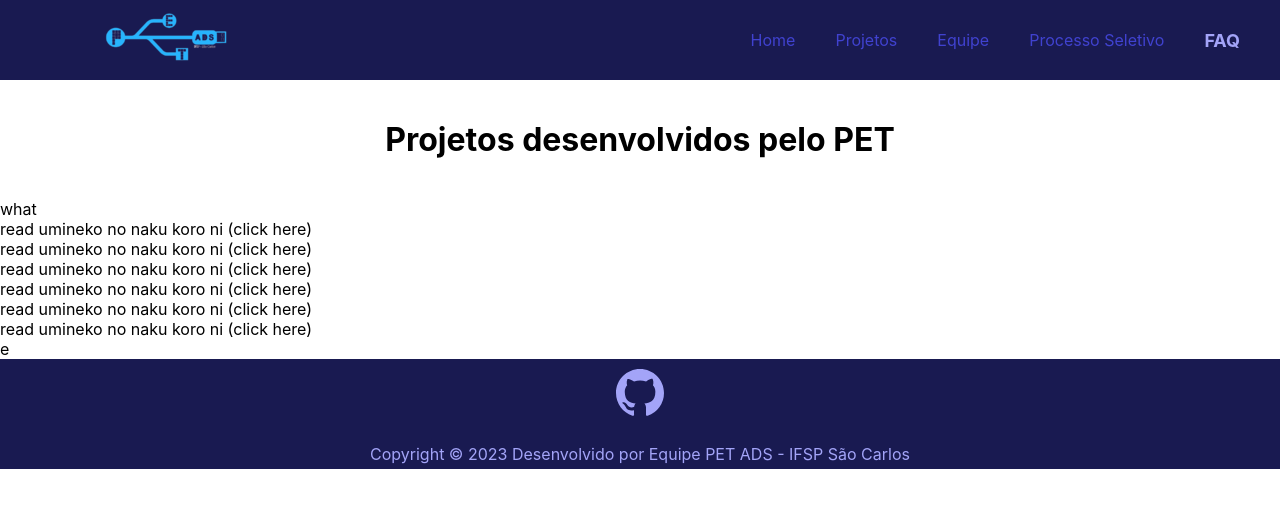
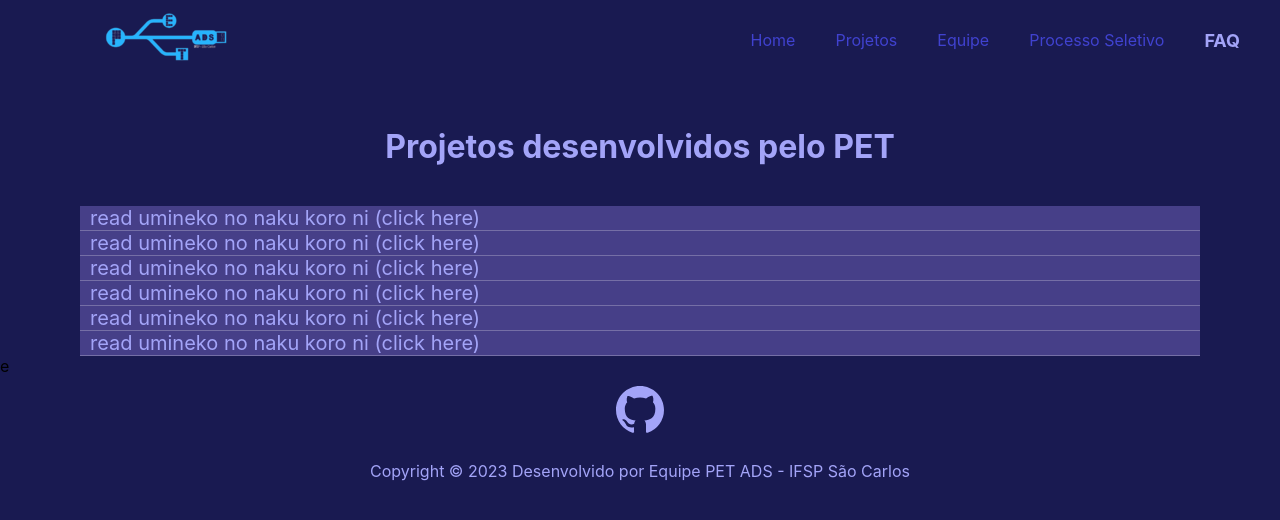
Before and after one commit to petlicbioifsp/homepage-pet-bio, a React (Create React App) app: page /faq in a window 1280 px wide. Shown: the top 520 px of the page. Built offline with nearby package versions, Linux system fonts and the light colour scheme.

Commit message:
feat:very rough css for FAQ

```diff
--- a/src/pages/Faq/Faq.css
+++ b/src/pages/Faq/Faq.css
@@ -1,20 +1,33 @@
 body{
-    background-color:var(--cor-primaria);
+    background-color:var(--cor-background);
 }
 
 .faq-titulo{
     font-size: 32px;
-    color: var(--cor-secundaria);
+    color: var(--cor-azul__claro);
     text-align: center;
-    margin-top: 120px;
+    padding-top: 100px;
     margin-bottom: 40px;
 }
 
-.faq-nothing{
-    height: 100vh;
+.Collapsible__trigger{
     display: flex;
     flex-direction: row;
     flex-wrap: wrap;
-    justify-content: space-around;
+    background-color: var(--cor-azul__medio);
+    color: var(--cor-azul__claro);
+    font-size: 20px;
+    margin: 0px 80px;
+    border-bottom: 1px solid rgba(255,255,255,.25);
+    text-indent: 10px;
+}
+
+.Collapsible__contentInner{
+    display: flex;
+    flex-direction: row;
+    flex-wrap: wrap;
+    background-color: var(--cor-azul__medio);
+    color: var(--cor-azul__claro);
+    font-size: 17px;
     margin: 0px 80px;
 }
--- a/src/pages/Faq/Faq.js
+++ b/src/pages/Faq/Faq.js
@@ -10,16 +10,16 @@ export default function Faq(){
             <MenuNavegacao></MenuNavegacao>
 
             <h2 className="faq-titulo">Projetos desenvolvidos pelo PET</h2>
-            <section className="faq-texto">
-                what
-                <Collapsible trigger="read umineko no naku koro ni (click here)">
+            <section>
+
+                <Collapsible trigger="read umineko no naku koro ni (click here)" transitionTime='100'>
                     <p>
                     Behold the sweetfish river running through my beloved hometown.
                     You who seek the Golden Land, follow its path downstream in search of the key.
                     </p>
                 </Collapsible>
 
-                <Collapsible trigger="read umineko no naku koro ni (click here)">
+                <Collapsible trigger="read umineko no naku koro ni (click here)" transitionTime='100'>
                     <p>
                     As you travel down it, you will see a village.
                     In that village, look for the shore the two will tell you of.
```
